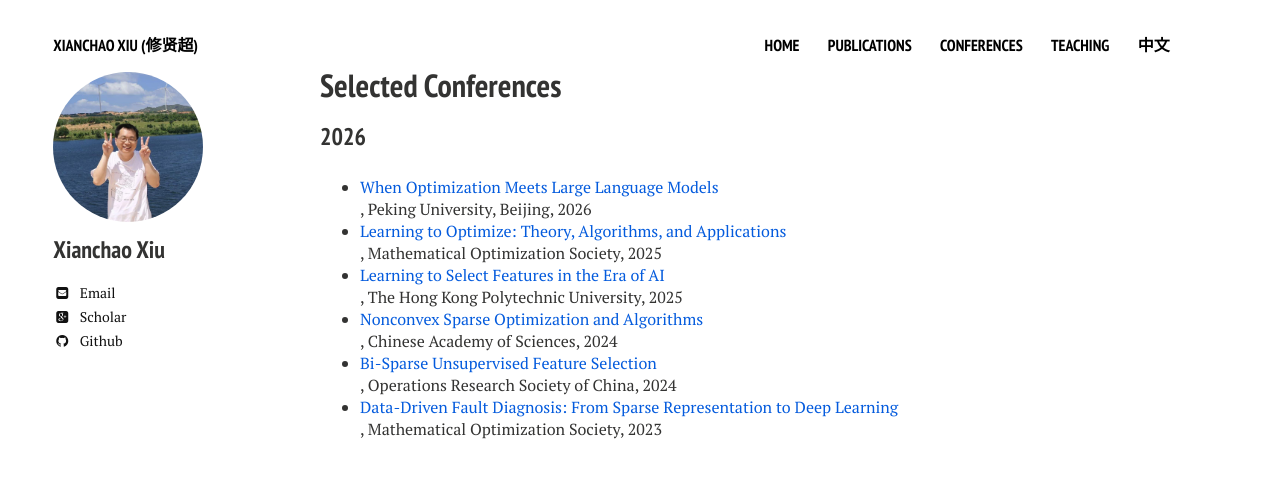
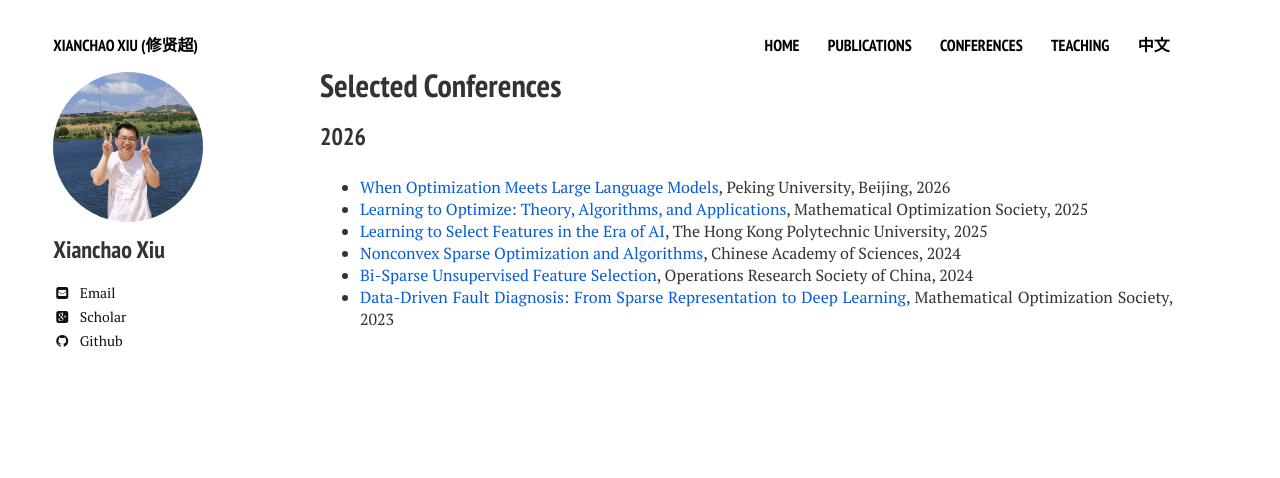
Before and after one commit to xianchaoxiu/xianchaoxiu.github.io, a Jekyll site: the page built from conferences/index.md, in a window 1280 px wide. Shown: the top 478 px of the page. Built offline with Jekyll 4.4.1, drawn with Linux system fonts in a browser that asks for light colours; nearby versions of some CDN libraries.

Commit message:
Update index.md

```diff
--- a/conferences/index.md
+++ b/conferences/index.md
@@ -11,9 +11,9 @@ share: false
 
 
 ### 2026
-* <a href="../conferences/2026-PKU.pdf" class="textlink" target="_blank"> When Optimization Meets Large Language Models</a><br>, Peking University, Beijing, 2026 <br>
-* <a href="../conferences/2025-MOS.pdf" class="textlink" target="_blank"> Learning to Optimize: Theory, Algorithms, and Applications</a><br>, Mathematical Optimization Society, 2025 <br>
-* <a href="../conferences/2025-POLYU.pdf" class="textlink" target="_blank"> Learning to Select Features in the Era of AI</a><br>, The Hong Kong Polytechnic University, 2025 <br>
-* <a href="../conferences/2024-CAS.pdf" class="textlink" target="_blank"> Nonconvex Sparse Optimization and Algorithms</a><br>, Chinese Academy of Sciences, 2024 <br>
-* <a href="../conferences/2024-ORSC.pdf" class="textlink" target="_blank"> Bi-Sparse Unsupervised Feature Selection</a><br>, Operations Research Society of China, 2024 <br>
-* <a href="../conferences/2023-MOS.pdf" class="textlink" target="_blank"> Data-Driven Fault Diagnosis: From Sparse Representation to Deep Learning</a><br>, Mathematical Optimization Society, 2023 <br>
+* <a href="../conferences/2026-PKU.pdf" class="textlink" target="_blank"> When Optimization Meets Large Language Models</a>, Peking University, Beijing, 2026 <br>
+* <a href="../conferences/2025-MOS.pdf" class="textlink" target="_blank"> Learning to Optimize: Theory, Algorithms, and Applications</a>, Mathematical Optimization Society, 2025 <br>
+* <a href="../conferences/2025-POLYU.pdf" class="textlink" target="_blank"> Learning to Select Features in the Era of AI</a>, The Hong Kong Polytechnic University, 2025 <br>
+* <a href="../conferences/2024-CAS.pdf" class="textlink" target="_blank"> Nonconvex Sparse Optimization and Algorithms</a>, Chinese Academy of Sciences, 2024 <br>
+* <a href="../conferences/2024-ORSC.pdf" class="textlink" target="_blank"> Bi-Sparse Unsupervised Feature Selection</a>, Operations Research Society of China, 2024 <br>
+* <a href="../conferences/2023-MOS.pdf" class="textlink" target="_blank"> Data-Driven Fault Diagnosis: From Sparse Representation to Deep Learning</a>, Mathematical Optimization Society, 2023 <br>
```
